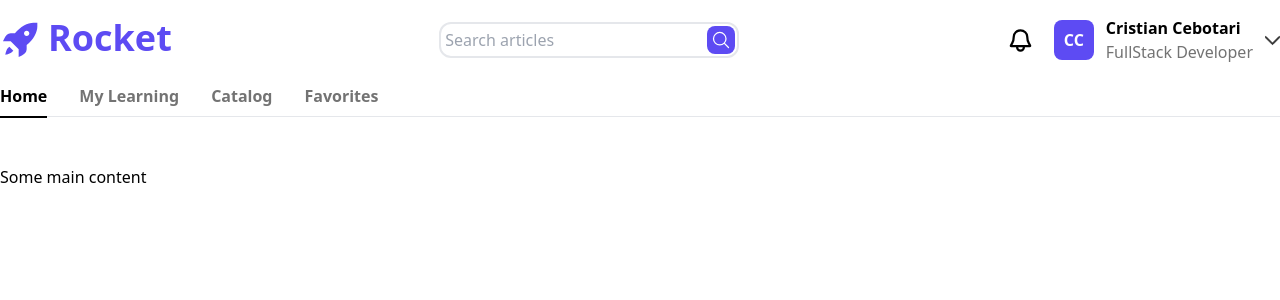
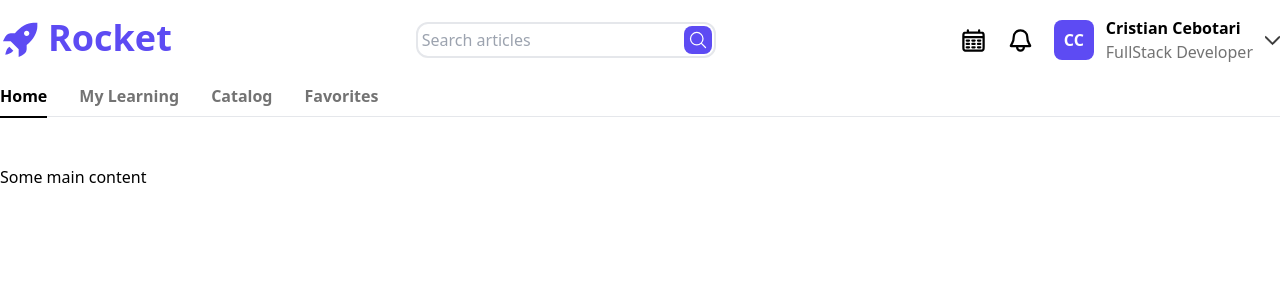
Before and after one commit to Eravity/Rocket.dev, a Next.js app: page / in a window 1280 px wide. Shown: the top 300 px of the page. Built offline with nearby package versions, Linux system fonts and the light colour scheme.

Commit message:
Add calendar icon

```diff
--- /dev/null
+++ b/src/app/_components/Calendar.tsx
@@ -0,0 +1,20 @@
+export default function Calendar() {
+  return (
+    <button>
+      <svg
+        width="27px"
+        height="27px"
+        viewBox="0 0 24 24"
+        fill="none"
+        xmlns="http://www.w3.org/2000/svg"
+      >
+        <path
+          d="M3 9H21M7 3V5M17 3V5M6 12H8M11 12H13M16 12H18M6 15H8M11 15H13M16 15H18M6 18H8M11 18H13M16 18H18M6.2 21H17.8C18.9201 21 19.4802 21 19.908 20.782C20.2843 20.5903 20.5903 20.2843 20.782 19.908C21 19.4802 21 18.9201 21 17.8V8.2C21 7.07989 21 6.51984 20.782 6.09202C20.5903 5.71569 20.2843 5.40973 19.908 5.21799C19.4802 5 18.9201 5 17.8 5H6.2C5.0799 5 4.51984 5 4.09202 5.21799C3.71569 5.40973 3.40973 5.71569 3.21799 6.09202C3 6.51984 3 7.07989 3 8.2V17.8C3 18.9201 3 19.4802 3.21799 19.908C3.40973 20.2843 3.71569 20.5903 4.09202 20.782C4.51984 21 5.07989 21 6.2 21Z"
+          stroke="#000000"
+          stroke-width="2"
+          stroke-linecap="round"
+        />
+      </svg>
+    </button>
+  );
+}
--- a/src/app/_components/Header.tsx
+++ b/src/app/_components/Header.tsx
@@ -1,4 +1,5 @@
 import Bell from "./Bell";
+import Calendar from "./Calendar";
 import Logo from "./Logo";
 import Navigation from "./Navigation";
 import Profile from "./Profile";
@@ -14,6 +15,7 @@ export default function Header() {
           </div>
           <Search />
           <div className="flex space-x-5 items-center">
+            <Calendar/>
             <Bell />
             <Profile />
           </div>
```
